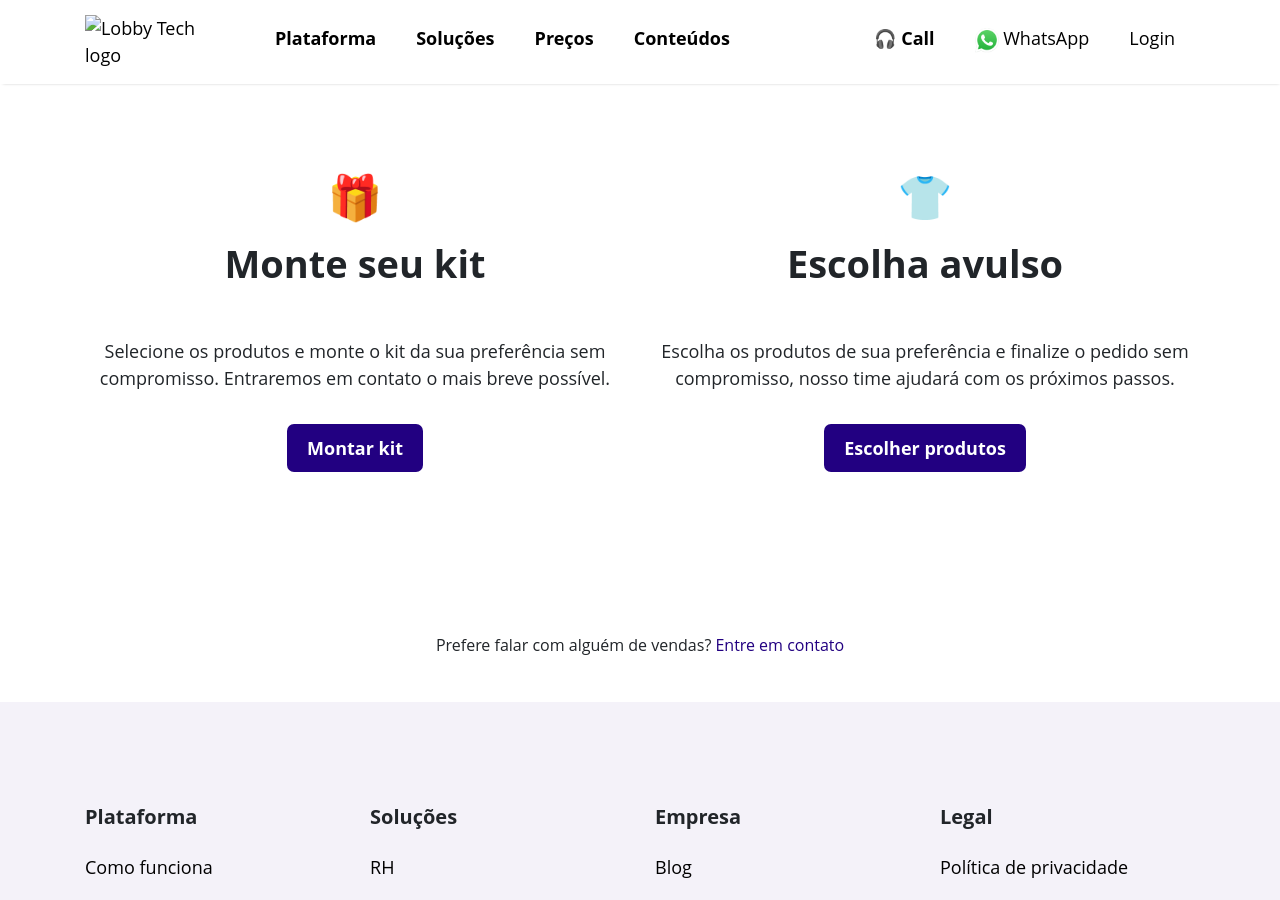
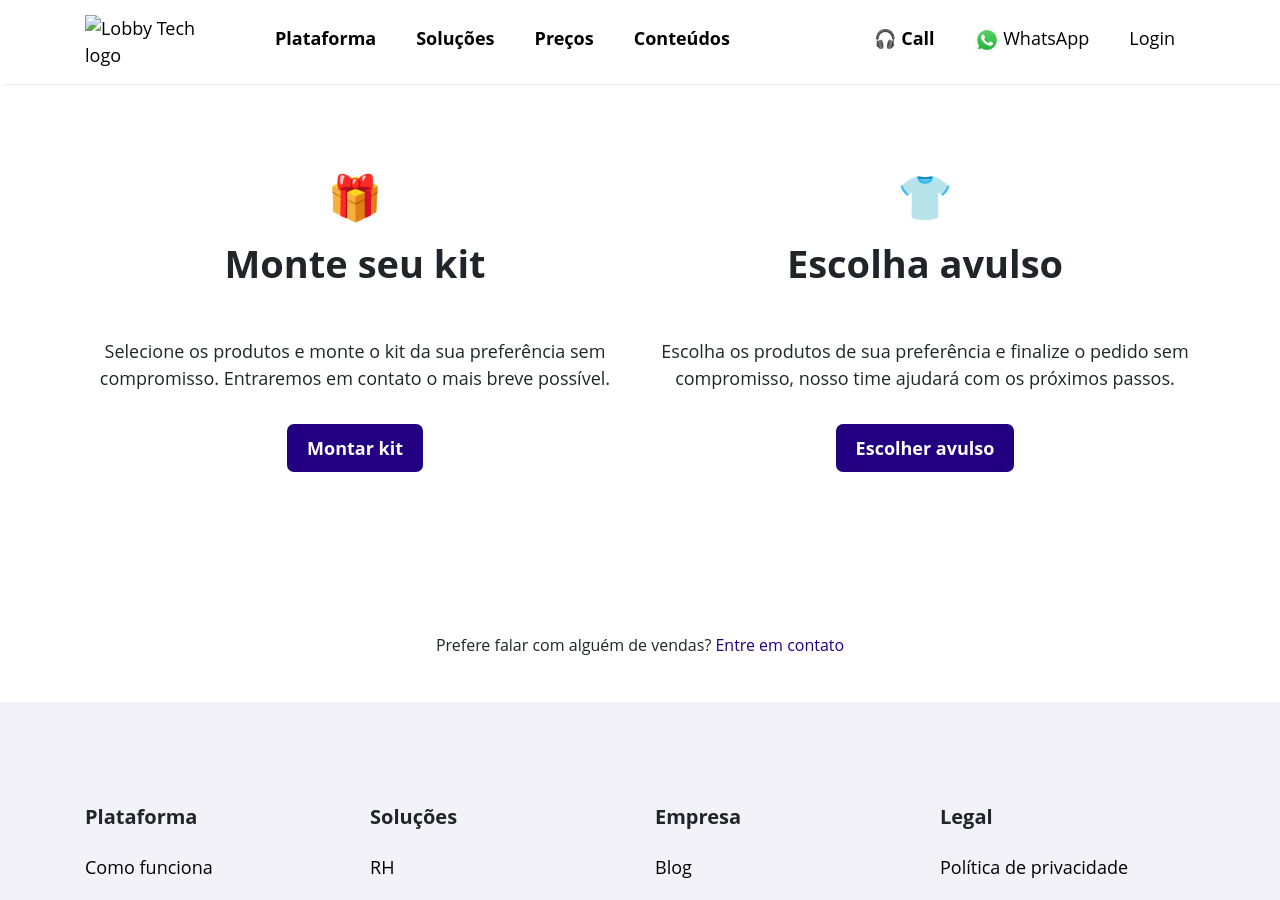
Before and after one commit to lobby-tech/lobby.tech, a Jekyll site: the page built from monte-seu-kit.html, in a window 1280 px wide and 900 px high. Built offline with Jekyll 4.4.1, drawn with Linux system fonts in a browser that asks for light colours; a script that is not in the unit is left out; some of the changed lines change nothing that is shown.

Commit message:
Updated text and links

```diff
--- a/_layouts/home.html
+++ b/_layouts/home.html
@@ -121,12 +121,12 @@
             </a>
             <ul class="header__main-submenu">
               <li>
-                <a href="https://blog.lobby.tech" target="_blank">
+                <a href="https://blog.lobby.tech">
                   <b>Blog</b>
                 </a>
               </li>
               <li>
-                <a href="https://blog.lobby.tech/category/case-de-sucesso/" target="_blank">
+                <a href="https://blog.lobby.tech/category/case-de-sucesso/">
                   <b>Casos de sucesso</b>
                 </a>
               </li>
@@ -187,7 +187,7 @@
           </section>
           <section class="col-6 col-lg-3">
             <h2 class="font--md"><b>Empresa</b></h2>
-            <p><a href="https://blog.lobby.tech" target="_blank">Blog</a></p>
+            <p><a href="https://blog.lobby.tech">Blog</a></p>
             <p><a href="https://blog.lobby.tech/category/case-de-sucesso/">Casos de sucesso</a></p>
             <p><a href="/sobre-nos">Sobre nós</a></p>
             <p><a href="/vem-pra-lobby">Vem pra Lobby</a></p>
@@ -220,19 +220,19 @@
           </div>
           <div class="col-lg-6" style="text-align:right">
             <p>
-              <a target="_blank" href="https://www.facebook.com/lobby.tech/">
+              <a href="https://www.facebook.com/lobby.tech/" target="_blank">
                 <img width="36" src="/assets/images/icons/Facebook.png" alt="Facebook">
               </a>
               &nbsp;
-              <a target="_blank" href="https://www.linkedin.com/company/lobbytech/">
+              <a href="https://www.linkedin.com/company/lobbytech/" target="_blank">
                 <img width="36" src="/assets/images/icons/LinkedIn.png" alt="LinkedIn">
               </a>
               &nbsp;
-              <a target="_blank" href="https://www.instagram.com/lobby.tech/">
+              <a href="https://www.instagram.com/lobby.tech/" target="_blank">
                 <img width="36" src="/assets/images/icons/Instagram.png" alt="Instagram">
               </a>
               &nbsp;
-              <a target="_blank" href="https://br.pinterest.com/lobbytech">
+              <a href="https://br.pinterest.com/lobbytech" target="_blank">
                 <img width="36" src="/assets/images/icons/Pinterest.png" alt="Pinterest">
               </a>
             </p>
--- a/monte-seu-kit.html
+++ b/monte-seu-kit.html
@@ -30,7 +30,7 @@
         </p>
         <br>
         <p>
-          <a href="https://app.lobby.tech/catalogo" class="btn js-btn-catalog">Escolher produtos</a>
+          <a href="https://app.lobby.tech/catalogo" class="btn js-btn-catalog">Escolher avulso</a>
         </p>
       </section>
     </div>
```
